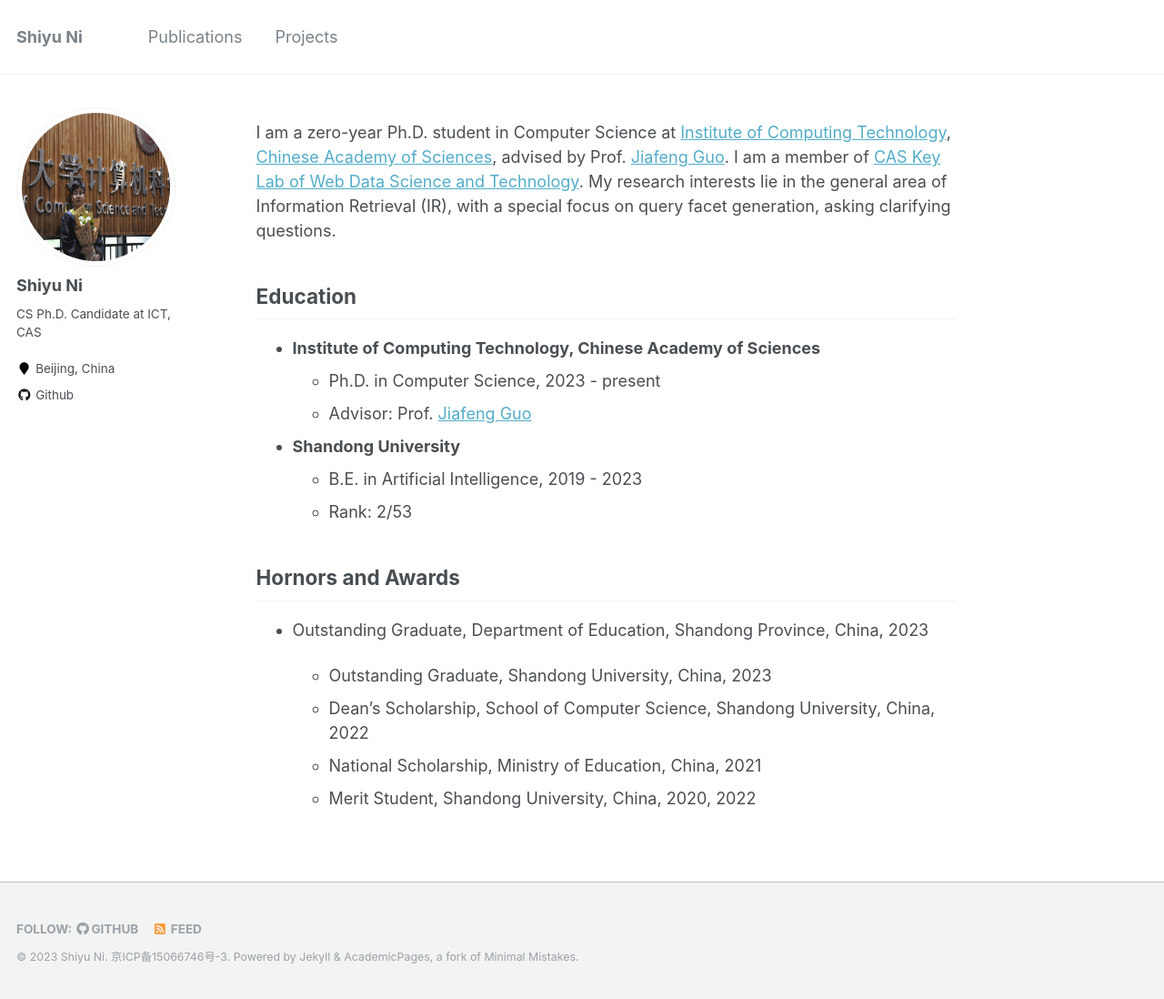
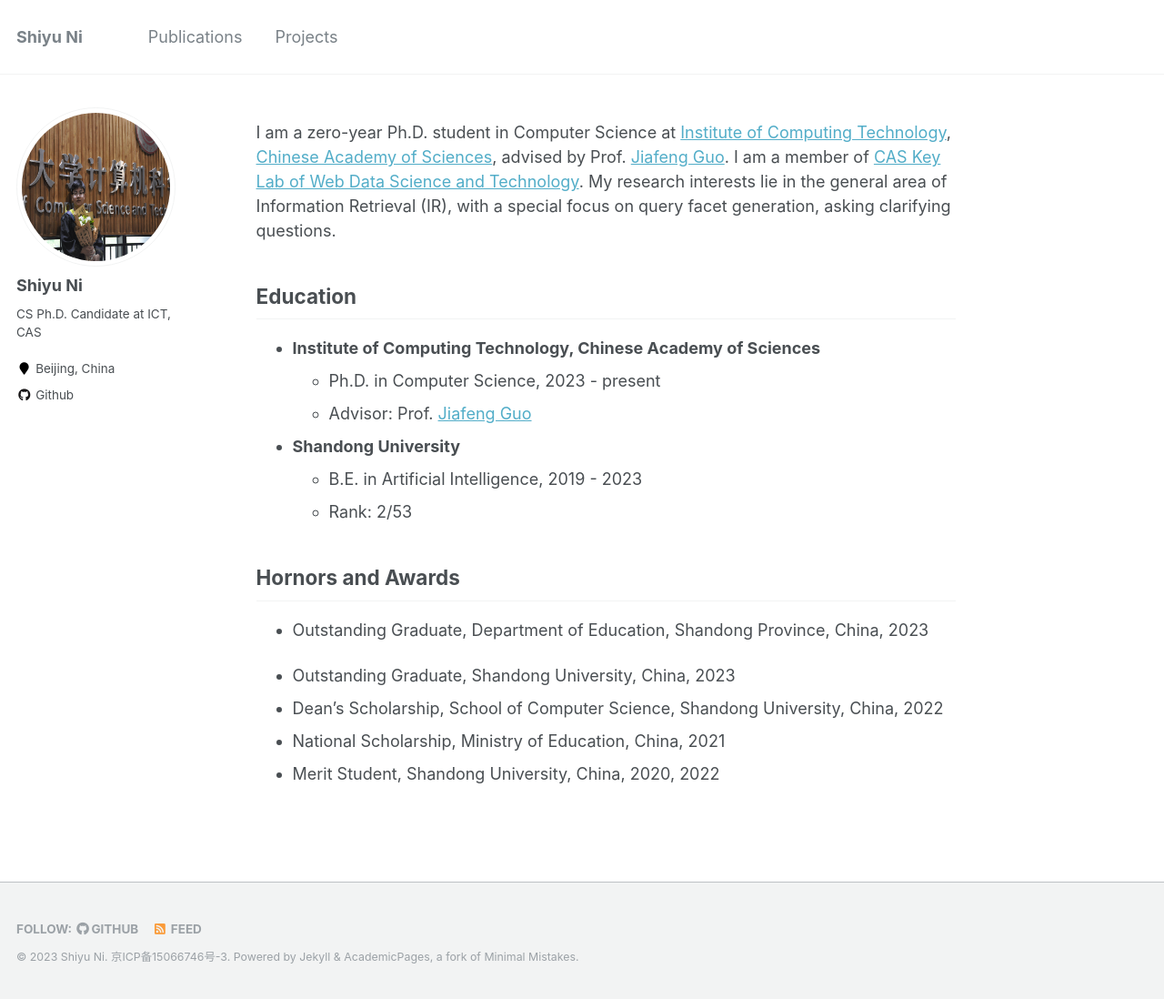
Before and after one commit to ShiyuNee/ShiyuNee.github.io, a Jekyll site: the page built from _pages/about.md, in a window 1280 px wide and 1098 px high. Shown: the whole window at 91% size. Built offline with Jekyll 4.4.1, drawn with Linux system fonts in a browser that asks for light colours.

Commit message:
change awards format

```diff
--- a/_pages/about.md
+++ b/_pages/about.md
@@ -25,7 +25,7 @@ Hornors and Awards
 
 - Outstanding Graduate, Department of Education, Shandong Province, China, 2023
 
-  * Outstanding Graduate, Shandong University, China, 2023
-  * Dean's Scholarship, School of Computer Science, Shandong University, China, 2022
-  * National Scholarship, Ministry of Education, China, 2021
-  * Merit Student, Shandong University, China, 2020, 2022
+- Outstanding Graduate, Shandong University, China, 2023
+- Dean's Scholarship, School of Computer Science, Shandong University, China, 2022
+- National Scholarship, Ministry of Education, China, 2021
+- Merit Student, Shandong University, China, 2020, 2022
```
